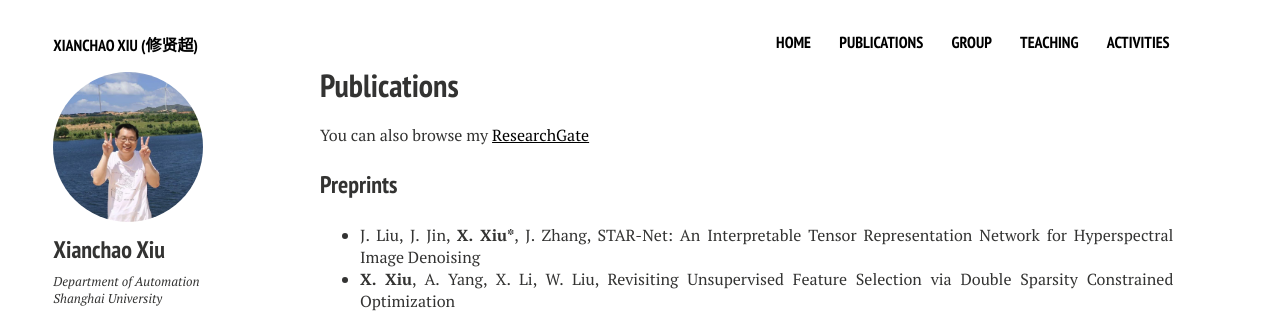
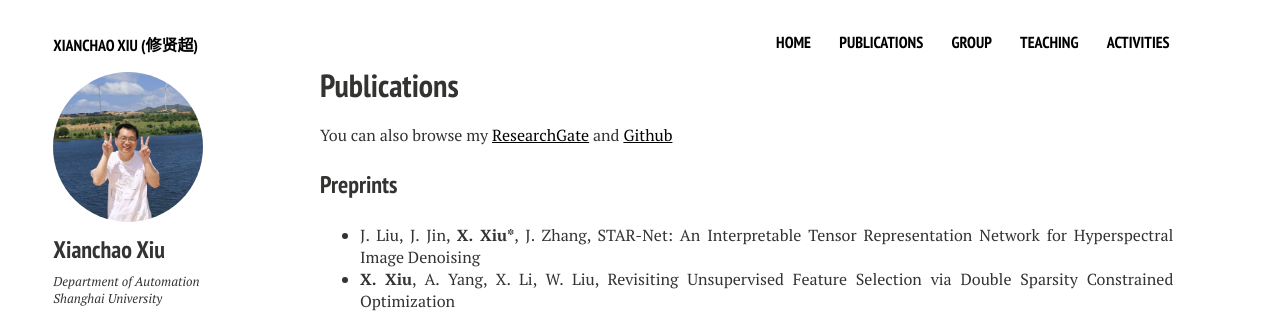
Before and after one commit to xianchaoxiu/xianchaoxiu.github.io, a Jekyll site: the page built from publications/index.md, in a window 1280 px wide. Shown: the top 315 px of the page. Built offline with Jekyll 4.4.1, drawn with Linux system fonts in a browser that asks for light colours; nearby versions of some CDN libraries.

Commit message:
Update index.md

```diff
--- a/publications/index.md
+++ b/publications/index.md
@@ -8,7 +8,7 @@ comments: false
 share: false
 ---
 
-You can also browse my <a href="https://www.researchgate.net/profile/Xianchao-Xiu" target="_blank" style="text-decoration:underline;">ResearchGate</a>
+You can also browse my <a href="https://www.researchgate.net/profile/Xianchao-Xiu" target="_blank" style="text-decoration:underline;">ResearchGate</a> and <a href="https://github.com/xianchaoxiu" target="_blank" style="text-decoration:underline;">Github</a>
 
 ### Preprints
 
```
